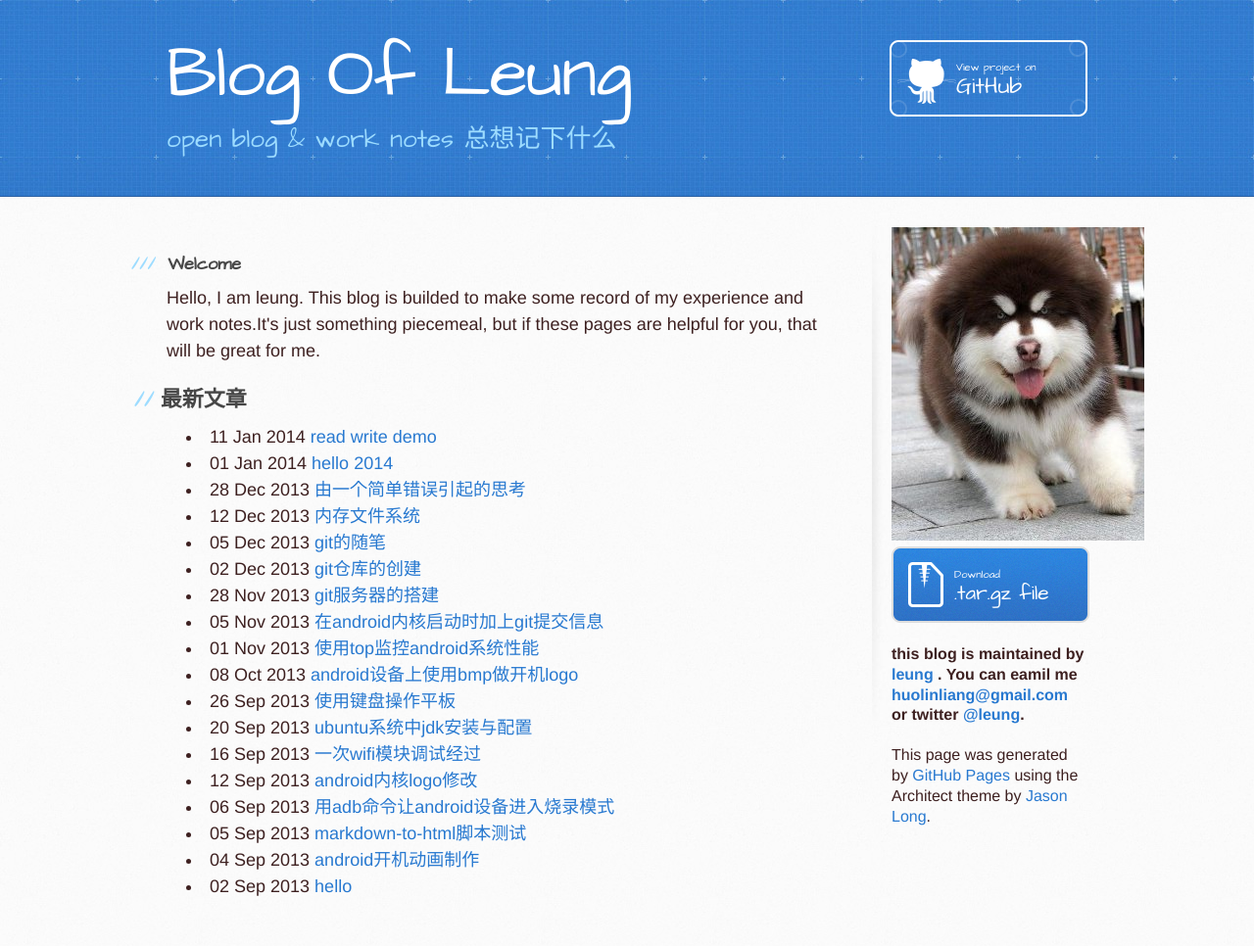
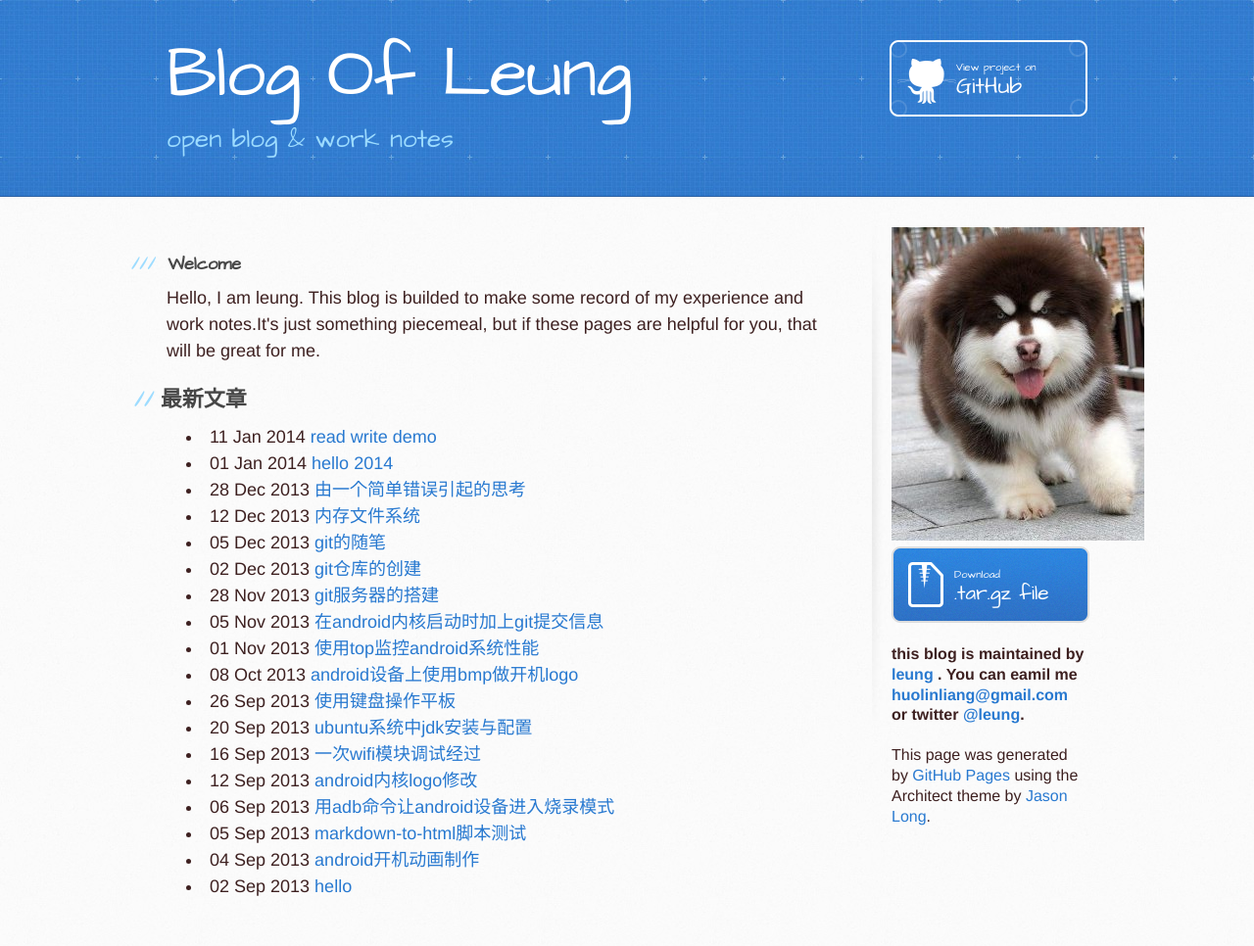
Before and after one commit to huolinliang/blog_leung, a Jekyll site: the page built from index.html, in a window 1280 px wide. Shown: the whole page at 98% size. Built offline with Jekyll 4.4.1, drawn with Linux system fonts in a browser that asks for light colours; Markdown is read by kramdown in place of the engine named in the settings.

Commit message:
modify index

```diff
--- a/index.html
+++ b/index.html
@@ -22,7 +22,7 @@
     <header>
       <div class="inner">
         <h1>Blog Of Leung</h1>
-        <h2>open blog &amp; work notes 总想记下什么 </h2>
+        <h2>open blog &amp; work notes</h2>
         <a href="https://github.com/huolinliang/blog_leung" class="button"><small>View project on</small>GitHub</a>
       </div>
     </header>
```
